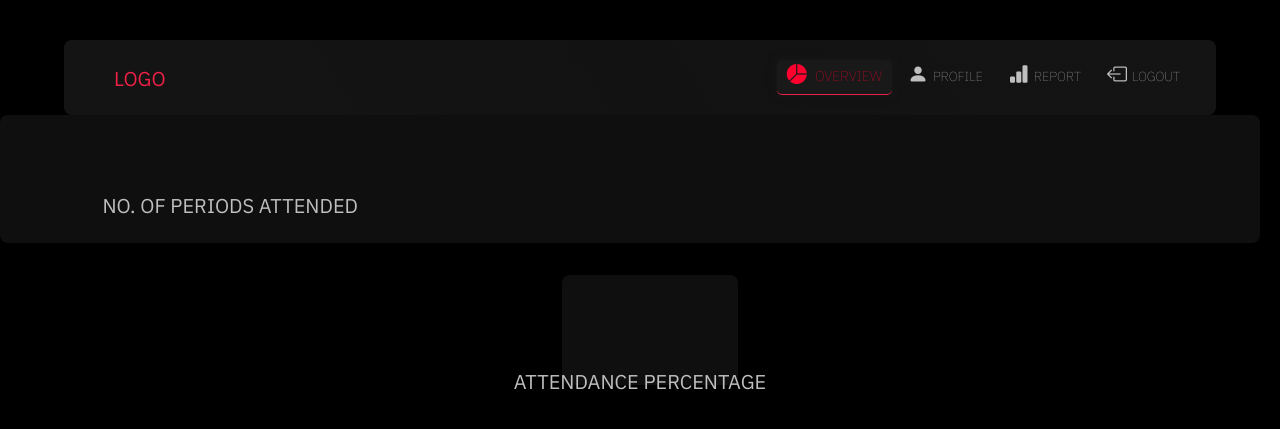
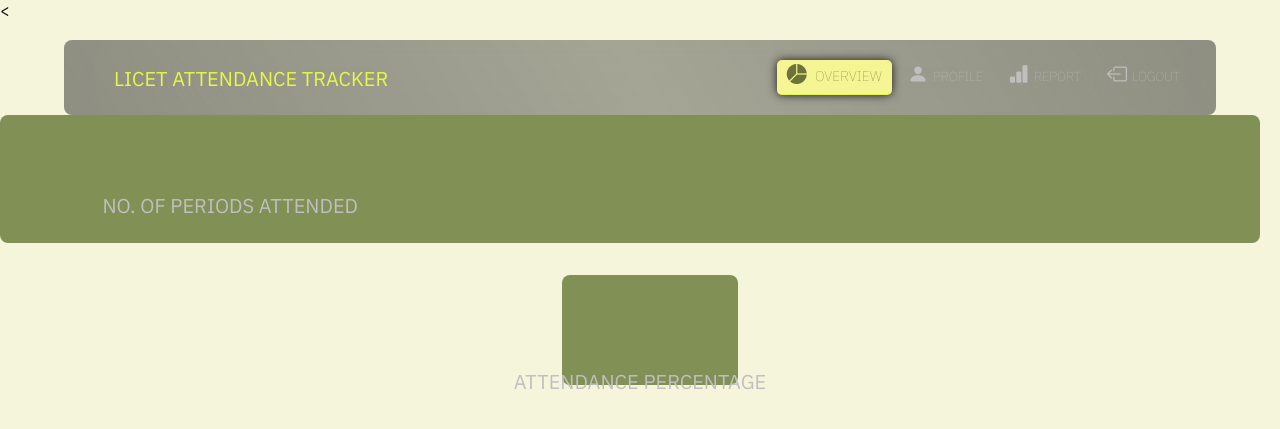
Before and after one commit to HimaniChandra/Forum, a Flask app: template templates/overview/overview.html in a window 1280 px wide. Shown: the top 429 px of the page. Run offline with Flask 3, Linux system fonts and the light colour scheme; the template is opened without the code that fills it, so the values that code supplies are empty; some libraries are stand-ins or nearby versions; some web fonts are replaced.

Commit message:
added attendance i=overview

```diff
--- a/app.py
+++ b/app.py
@@ -389,5 +389,8 @@ def leaderboard():
 @app.route("/gallery")
 def gallery():
     return render_template("gallery.html")
+#@app.route("/attendance/<username>")
+#def gallery(username):
+#    return render_template("overview/overview.html",username=username)
 if __name__ == '__main__':
     app.run(debug=True)
--- a/static/overview.css
+++ b/static/overview.css
@@ -8,11 +8,11 @@
 }
 :root{
 
-    --bg : #000000;
-    --red : #ee2046;
-    --pur : #a879e9;
-    --dpink:#ff002f;
-    --gray : rgba(25, 25, 25,1);
+    --bg :beige;
+    --red : #e6f845;
+    --pur : #819156;
+    --dpink:#6c723a;
+    --gray : rgb(245, 245, 148);
 }
 a{
     color: inherit;
@@ -38,10 +38,10 @@ body{
     width: 100%;
     height: 500vh;
     z-index: 1;
-    background-color: #00000064;
+    background-color: #ccba54e5;
 }
 .navbar{
-    background-image: linear-gradient(60deg , rgba(40, 40, 40,0.5),rgba(45, 45, 45,0.4),rgb(40, 40, 40,0.5));
+    background-image: linear-gradient(60deg , rgba(40, 40, 40, 0.5),rgba(45, 45, 45, 0.4),rgba(40, 40, 40, 0.5));
     display: flex ;
     opacity: 1;
     justify-content: space-between;
@@ -135,7 +135,7 @@ i{
 
 
 .percent,.periods{
-    background-color:rgba(19, 19, 19, 0.8) ;
+    background-color:#819156;
     display: flex;
     padding-top: 2%;
     padding-left: 8%;
--- a/static/profile.css
+++ b/static/profile.css
@@ -8,11 +8,11 @@
 }
 :root{
 
-  --bg : #000000;
+  --bg : beige;
   --red : #ee2046;
   --pur : #a879e9;
   --dpink:#ff002f;
-  --gray : rgba(25, 25, 25,1);
+  --gray : beige
 }
 a {
   color: inherit;
--- a/templates/frame-11.html
+++ b/templates/frame-11.html
@@ -88,9 +88,13 @@
                 <p class="blank-line2">&nbsp;</p>
 
                 <a href="{{ url_for("store")}}">
-                <p class="gallery">store</p>
+                <p class="gallery">Store</p>
                 </a>
                 <p class="blank-line3">&nbsp;</p>
+                <a href="{{ url_for("overview",username=username)}}">
+                  <p class="gallery">Attendance</p>
+                  </a>
+                  <p class="blank-line3">&nbsp;</p>
 
                 <a href="{{ url_for("announce")}}">
                 <p class="about1">About</p>
--- a/templates/overview/overview.html
+++ b/templates/overview/overview.html
@@ -30,7 +30,7 @@
     <div class="navbar">
 
 
-        <div class="logo">LOGO</div>
+        <div class="logo">LICET ATTENDANCE TRACKER</div>
 <div class="menu">
 
 
```
